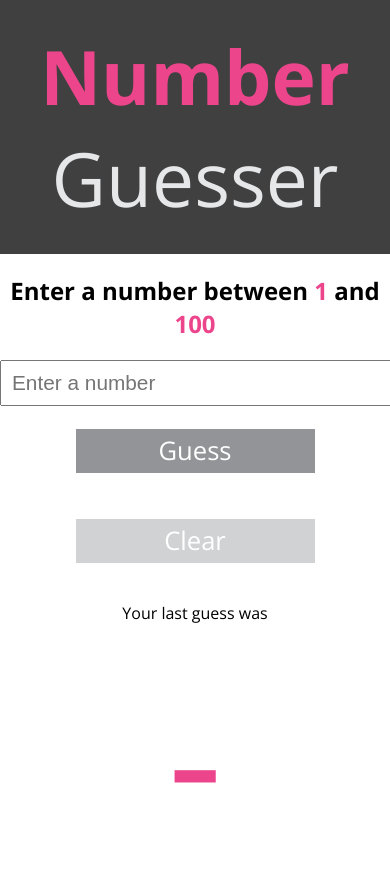
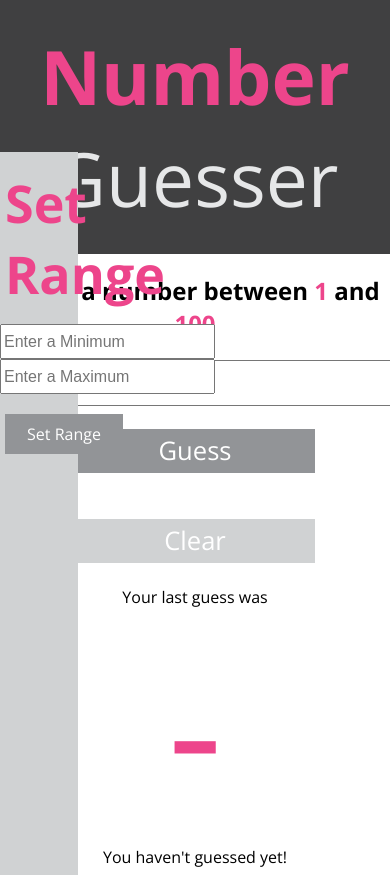
Before and after one commit to farmermel/number-guesser, a plain HTML site: page index.html in a window 390 px wide. Shown: the top 875 px of the page. Drawn offline with nearby package versions, Linux system fonts and the light colour scheme.

Commit message:
Increase responsiveness in css for screen size

```diff
--- a/index.html
+++ b/index.html
@@ -11,7 +11,7 @@
   </header>
   <main>
     <navigation class="navigation">
-      <h1> Set Range </h1>
+      <h1 class="nav-title"> Set Range </h1>
       <form>
         <input id="set-minimum" placeholder="Enter a Minimum">
         <input id="set-maximum" placeholder="Enter a Maximum">
@@ -26,7 +26,7 @@
       </label>
       <button id="submit" type="submit" name="guess">Guess</button>
       <button type="reset" name="clear" class="clear-button" disabled="true">Clear</button>
-      <p>Your last guess was</p>
+      <p class="feedback2">Your last guess was</p>
       <p class="pink-text number-guessed">-</p>
       <img class="marvin" src="https://s-media-cache-ak0.pinimg.com/originals/06/53/ea/0653eaae5cad85a880fe55b4835f3ab5.png" alt="Marvin the robot from HHGTG. Sad about the number 42 and the meaning of life.">
       <p class="feedback">You haven't guessed yet!</p>
--- a/javascript.js
+++ b/javascript.js
@@ -65,14 +65,14 @@ function changePrintedRangeText(minimum, maximum) {
 
 function submit(event) {
   event.preventDefault();
-  // if (numberGuessed === 42 && randomNum === 42) {
-  // unHideMarvin();
-  // console.log('unhiding marvin');
-  // } else {
-  console.log('function submit is running');
-  numberGuessed.innerText = userInput.value;
-  console.log(minimum);
-  // }
+  if (numberGuessed === 42 && randomNum === 42) {
+  unHideMarvin();
+  console.log('unhiding marvin');
+  } else { numberGuessed.innerText = userInput.value;
+  // console.log('function submit is running');
+  // numberGuessed.innerText = userInput.value;
+  // console.log(minimum);
+  }
 };
 
 var rangeArray = [minimum, maximum];
@@ -153,6 +153,8 @@ userInput.addEventListener('keydown', function() {
 resetButton.addEventListener('click', function() {
   resetButton.setAttribute('disabled', 'true');
   clearButton.setAttribute('disabled', 'true');
+  numberGuessed.style.display = 'block';
+  hiddenMarvinImg.style.display = 'none'
   userInput.value = '';
   numberGuessed.innerText = "-"
   generateCorrectAnswer()
@@ -161,6 +163,7 @@ resetButton.addEventListener('click', function() {
 
 function unHideMarvin() {
    hiddenMarvinImg.style.display = 'block';
+   numberGuessed.style.display = 'none';
   // hiddenMarvinImg.style.removeProperty('display');
   // console.log(hiddenMarvinImg.hasAttribute('hidden'));
   // hiddenMarvinImg.removeAttribute('hidden');
--- a/style.css
+++ b/style.css
@@ -41,9 +41,10 @@ button {
 img {
   height:230px;
   display: none;
-  position: absolute;
+  margin: auto;
+/*  position: absolute;
   left: 610px;
-  top: 425px;
+  top: 390px;*/
 }
 
 button:hover {
@@ -75,6 +76,16 @@ p.number-guessed {
   font-weight: 200;
 }
 
+.nav-title {
+  font-size: 325%;
+}
+
+#set-minimum, #set-maximum {
+  height: 27px;
+  padding: 2px;
+  font-size: 16px;
+}
+
 #reset-button {
   width: 500px;
   height: 40px;
@@ -95,12 +106,12 @@ p.number-guessed {
 .navigation {
   display: inline-block;
   position: absolute;
-  right: 1190px;
+  left: 0px;
   background-color: #D0D2D3;
-  height: 200%;
+  height: 150%;
   top: 152px;
   color: #ED458B;
-  width: 250px;
+  width: 20%;
 }
 
 .pink-text {
@@ -109,6 +120,14 @@ p.number-guessed {
   font-size: 75px;
 }
 
+.feedback {
+  margin: 0px;
+}
+
+.feedback2{
+  margin: 0px;
+}
+
 .bold-pink-text {
   font-weight: 900;
 }
```
